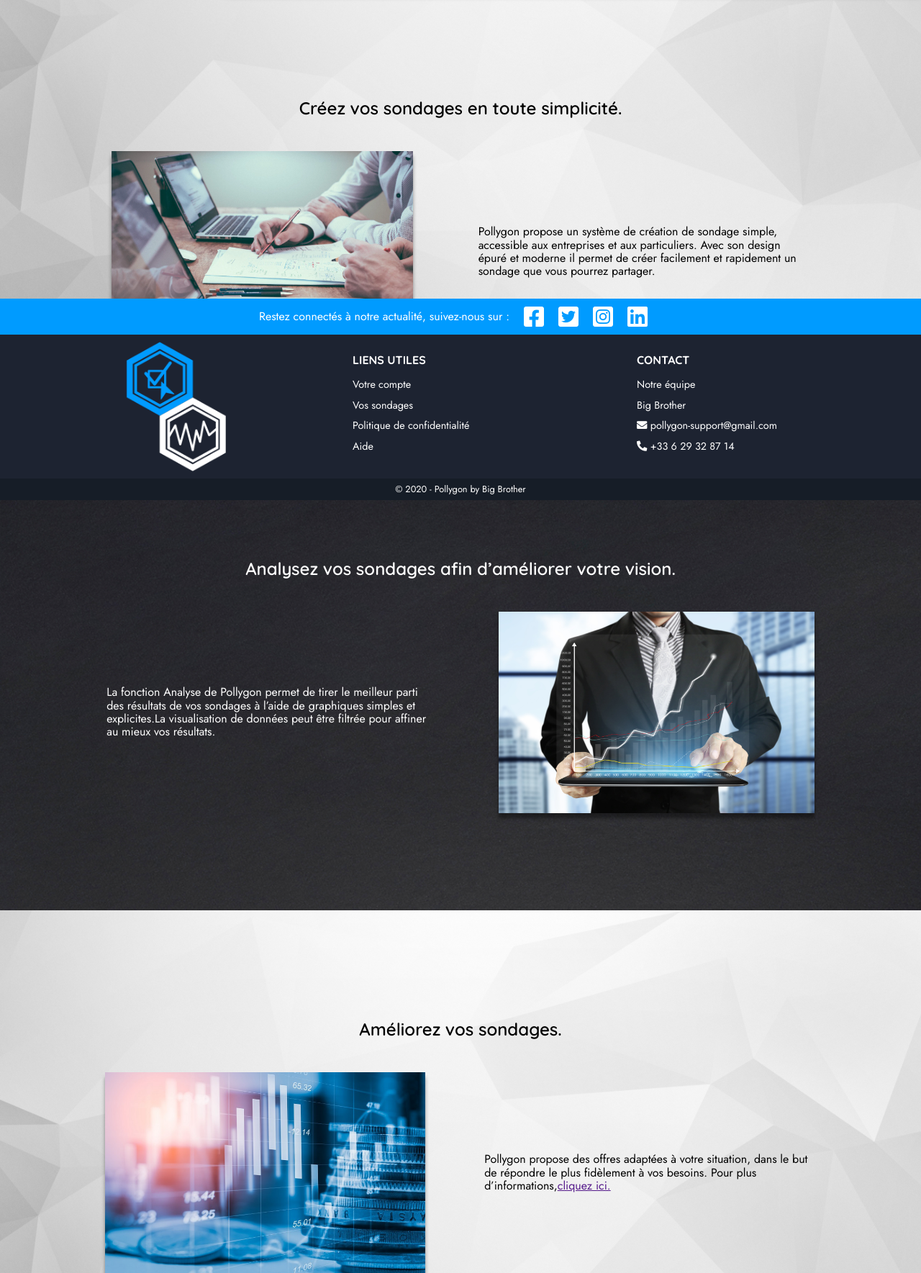
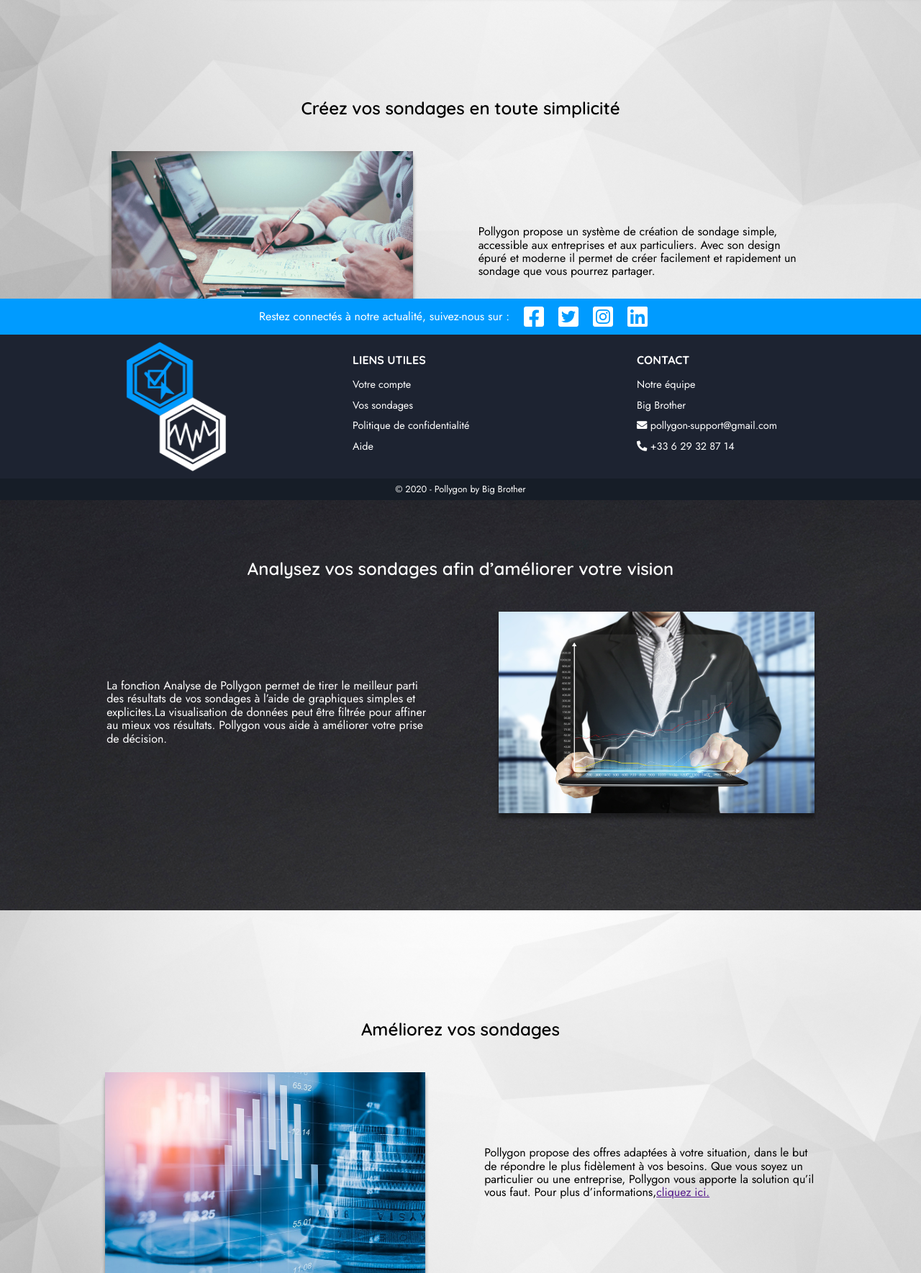
Before and after one commit to EmpireDemocratiqueDuPoulpe/Pollygon, a PHP site: page /2PROJ-Pollygon/ in a window 1280 px wide. Shown: the part 335-2104 px from the top of the page at 72% size. Run offline with PHP 8.4, Linux system fonts and the light colour scheme.

Commit message:
Nouveaux textes

```diff
--- a/views/index_v.php
+++ b/views/index_v.php
@@ -25,7 +25,7 @@
         <div class="index_content_wrapper">
             <div class="index_content">
                 <div class="iCHead">
-                    <h2>Créez vos sondages en toute simplicité.</h2>
+                    <h2>Créez vos sondages en toute simplicité</h2>
                 </div>
 
                 <div class="iCBody">
@@ -42,14 +42,14 @@
         <div class="index_content_wrapper">
             <div class="index_content">
                 <div class="iCHead">
-                    <h2>Analysez vos sondages afin d’améliorer votre vision.</h2>
+                    <h2>Analysez vos sondages afin d’améliorer votre vision</h2>
                 </div>
 
                 <div class="iCBody">
                     <p>
-                        La fonction Analyse de Pollygon permet de tirer le meilleur parti des résultats de vos sondages
-                        à l’aide de graphiques simples et explicites.La visualisation de données peut être filtrée pour affiner
-                        au mieux vos résultats.
+                        La fonction Analyse de Pollygon permet de tirer le meilleur parti des résultats de vos sondages à l’aide
+                        de graphiques simples et explicites.La visualisation de données peut être filtrée pour affiner au mieux
+                        vos résultats. Pollygon vous aide à améliorer votre prise de décision.
                     </p>
                     <img src="./assets/images/index_img/analyze.jpg" alt="Analyze picture">
                 </div>
@@ -59,13 +59,14 @@
         <div class="index_content_wrapper">
             <div class="index_content">
                 <div class="iCHead">
-                    <h2>Améliorez vos sondages.</h2>
+                    <h2>Améliorez vos sondages</h2>
                 </div>
 
                 <div class="iCBody">
                     <img src="./assets/images/index_img/upgrade.png" alt="Upgrade picture">
                     <p>
                         Pollygon propose des offres adaptées à votre situation, dans le but de répondre le plus fidèlement à vos besoins.
+                        Que vous soyez un particulier ou une entreprise, Pollygon vous apporte la solution qu’il vous faut.
                         Pour plus d’informations,<a href="" draggable="false">cliquez ici.</a>
                     </p>
                 </div>
@@ -75,13 +76,13 @@
         <div class="index_content_wrapper">
             <div class="index_content">
                 <div class="iCHead">
-                    <h2>Vos sondages accessibles partout.</h2>
+                    <h2>Vos sondages accessibles partout</h2>
                 </div>
 
                 <div class="iCBody">
                     <p>
-                        Pollygon vous permet de gérer vos sondages depuis une large sélection de supports.
-                        Afin d’être disponible où et quand vous le souhaitez.
+                        Pollygon vous permet de gérer vos sondages depuis une large sélection de supports : téléphone, tablette,
+                        ordinateur et même télévision. Afin d’être disponible où et quand vous le souhaitez.
                     </p>
                     <img src="./assets/images/index_img/responsive.png" alt="Responsive picture">
                 </div>
```
